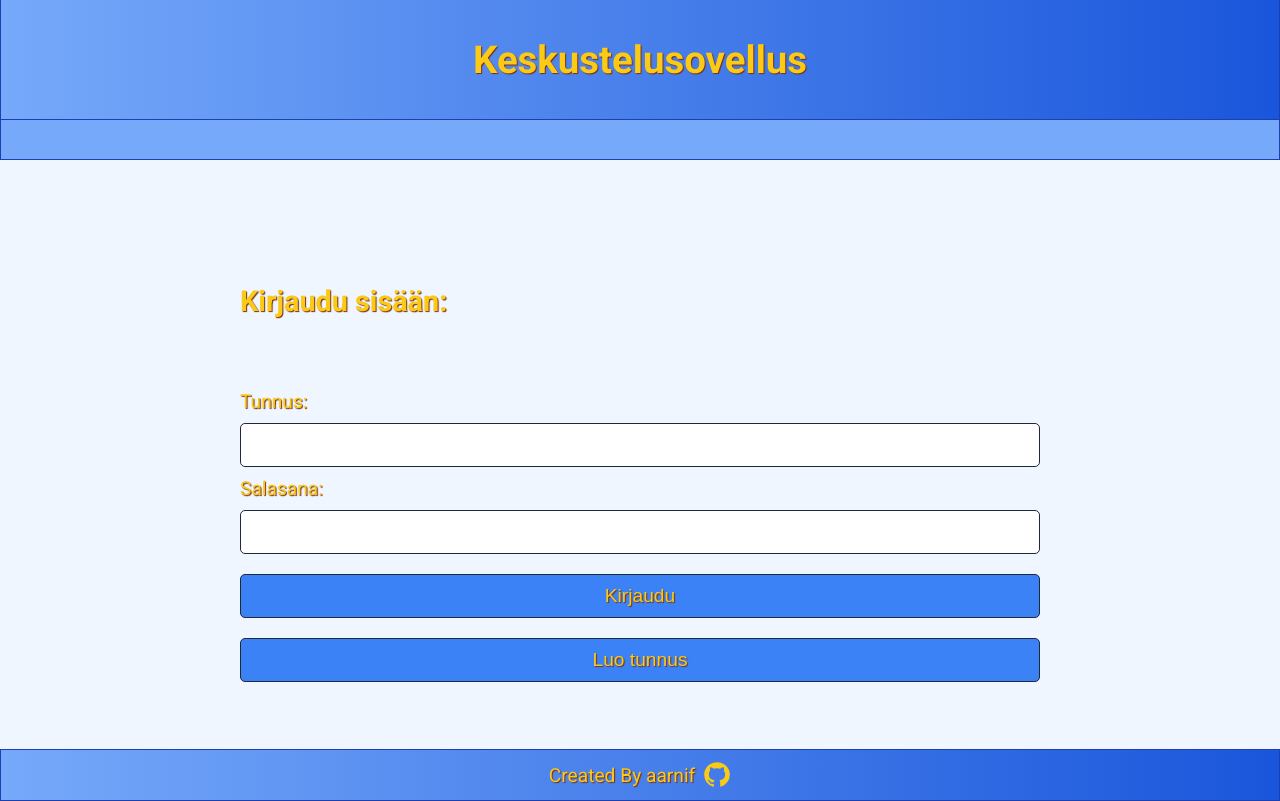
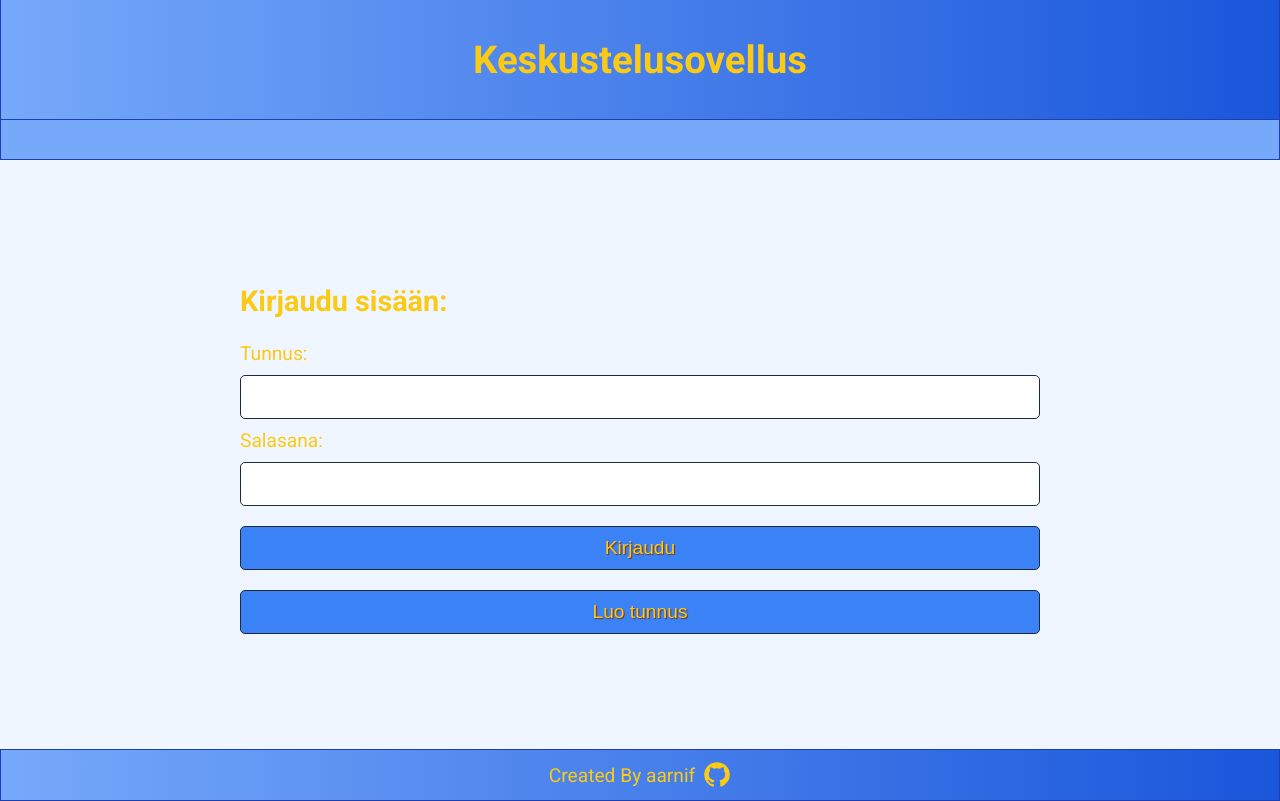
Before and after one commit to aarnif/tsoha-forum, a Flask app: page /login in a window 1280 px wide. Run offline with Flask 3, Linux system fonts and the light colour scheme.

Commit message:
Update error message styles

```diff
--- a/static/main.css
+++ b/static/main.css
@@ -16,6 +16,8 @@
   --message-items-container-background-color: white;
   --profile-image-container-background-color: #76a9fa;
   --profile-image-background-color: #3b82f6;
+  --error-message-background-color: #f87171;
+  --error-message-text-color: #b91c1c;
   --background-color-transition: background-color 0.3s ease-in-out;
   --scale-transition: transform 0.3s ease-in-out;
 }
@@ -25,7 +27,7 @@ body {
   box-sizing: border-box;
   font-family: "Roboto", sans-serif;
   color: var(--text-color);
-  text-shadow: var(--text-shadow);
+  /* text-shadow: var(--text-shadow); */
   background-color: var(--background-color);
 }
 
@@ -92,3 +94,14 @@ button:hover {
 button:active {
   transform: scale(0.95);
 }
+
+#error-message-box {
+  display: none;
+}
+
+.error-message {
+  background-color: var(--error-message-background-color);
+  color: var(--error-message-text-color);
+  padding: 10px;
+  border-radius: 5px;
+}
--- a/templates/login.html
+++ b/templates/login.html
@@ -4,7 +4,7 @@
   <form action="/login" method="POST" class="form">
     <h2>Kirjaudu sisään:</h2>
     <ul class="form-items">
-      <li class="form-item">
+      <li id="error-message-box" class="form-item">
         <p class="error-message">{{ message }}</p>
       </li>
       <li class="form-item">
@@ -34,5 +34,22 @@
     </ul>
   </form>
 </div>
+<script>
+  const toggleDisplayErrorMessageBox = () => {
+    const displayTime = 3000;
+    const errorMessageBox = document.getElementById("error-message-box");
+    const errorMessage = document.querySelector(".error-message");
+    if (errorMessage.textContent === "") {
+      return;
+    } else {
+      console.log("Error message:", errorMessage.textContent);
+      errorMessageBox.style.display = "block";
+      setTimeout(() => {
+        errorMessageBox.style.display = "none";
+      }, displayTime);
+    }
+  };
+  toggleDisplayErrorMessageBox();
+</script>
 
 {% endblock %}
```
